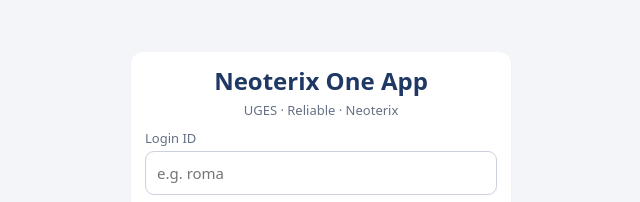
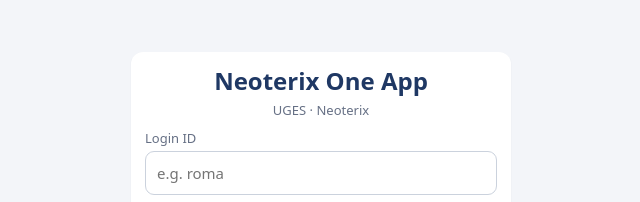
Before and after one commit to neoterixsolutions/neoterix-one-app, a plain HTML site: page 404.html in a window 1280 px wide. Shown: the top 202 px of the page, 319-959 px from the left. Drawn offline with Linux system fonts and the light colour scheme.

Commit message:
Add files via upload

```diff
--- a/404.html
+++ b/404.html
@@ -95,7 +95,7 @@ if ('serviceWorker' in navigator) { window.addEventListener('load', function ()
 // ---------------------------------------------------------------- login
 function showLogin(msg) {
   $('hdr').style.display = 'none'; $('nav').style.display = 'none';
-  set('<div class="login card"><div class="logo">Neoterix One App</div><div class="muted" style="text-align:center">UGES · Reliable · Neoterix</div>' +
+  set('<div class="login card"><div class="logo">Neoterix One App</div><div class="muted" style="text-align:center">UGES · Neoterix</div>' +
     (msg ? '<div class="note">' + esc(msg) + '</div>' : '') +
     '<label>Login ID</label><input id="lid" autocapitalize="none" autocomplete="username" placeholder="e.g. roma">' +
     '<label>PIN</label><input id="pin" type="password" inputmode="numeric" autocomplete="current-password" placeholder="4–8 digits">' +
```
Also changed, not shown: index.html (+1 -1 lines).
